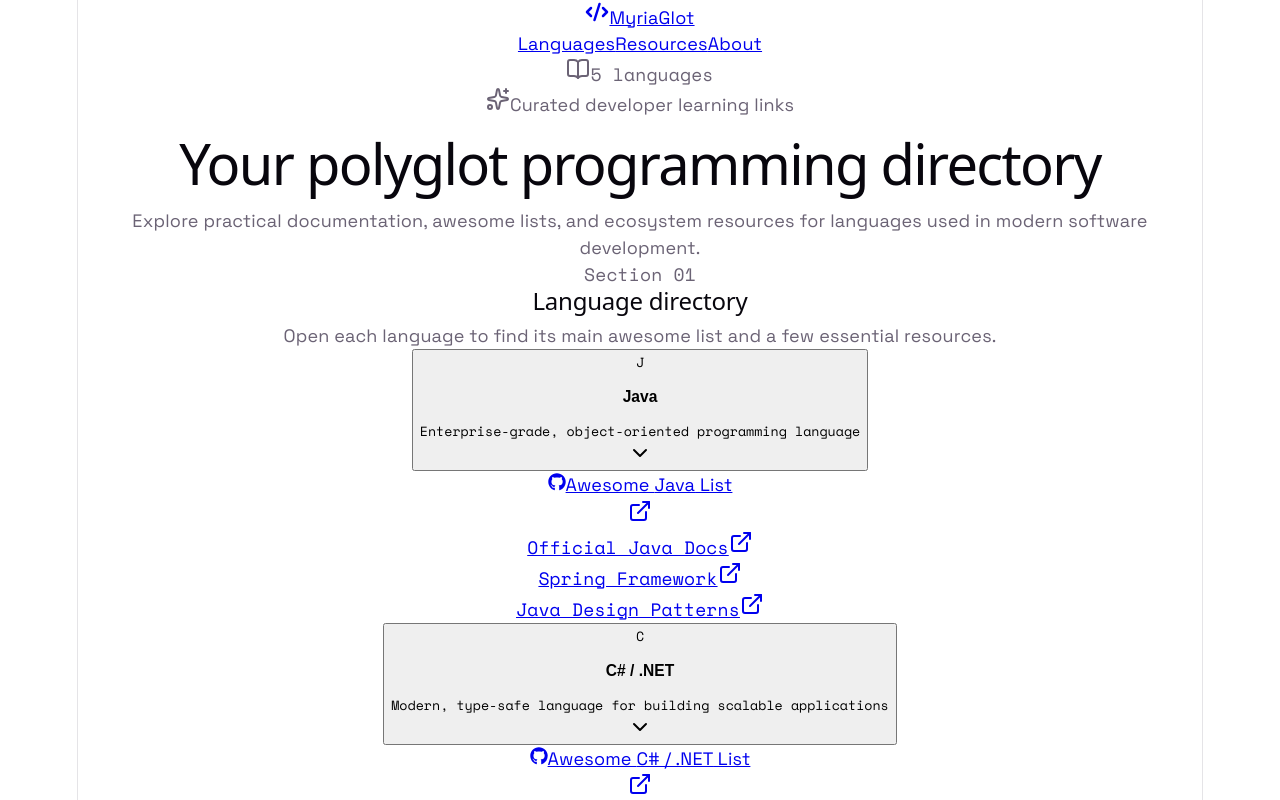
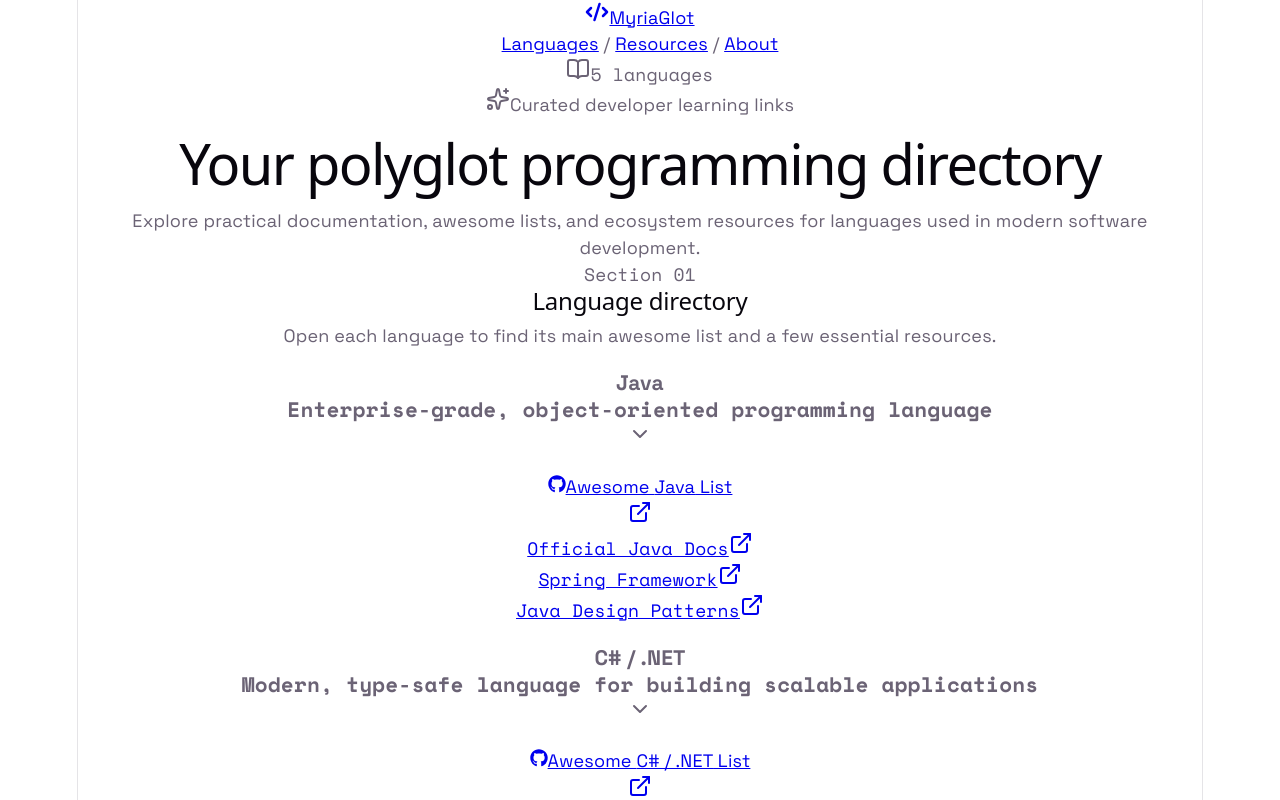
Before and after one commit to jpalala/myriaglot-app, a React (Vite) app: page / in a window 1280 px wide. Shown: the top 800 px of the page. Built offline with nearby package versions, Linux system fonts and the light colour scheme.

Commit message:
update package lock and remove unnecessary card thing

```diff
--- a/src/App.tsx
+++ b/src/App.tsx
@@ -25,10 +25,10 @@
                 <nav className="hidden md:flex items-center gap-6 text-sm text-slate-400">
                     <a href="#languages" className="hover:text-white transition-colors">
                         Languages
-                    </a>
+                    </a> &#47;{" "}
                     <a href="#resources" className="hover:text-white transition-colors">
                         Resources
-                    </a>
+                    </a> &#47;{" "}
                     <a href="#about" className="hover:text-white transition-colors">
                         About
                     </a>
--- a/src/components/language/LanguageCard.tsx
+++ b/src/components/language/LanguageCard.tsx
@@ -18,38 +18,39 @@
         <article
             className={`
         rounded-2xl border-2 transition-all duration-300
-        ${
-          isOpen
+        ${isOpen
                     ? `${lang.accent} ${lang.bgAccent}`
                     : 'border-slate-800/50 bg-slate-900/30 hover:border-slate-700 hover:bg-slate-900/50'
                 }
       `}
         >
             {/* Header */}
-      <button
+            <h3>
+                <div
                     onClick={onToggle}
-        className="w-full px-6 py-5 flex items-center justify-between group"
+                    className="
+        w-full
+        px-5 py-3
+        flex items-center justify-between
+        group
+        cursor-pointer
+        select-none
+        "
                 >
-        <div className="flex items-center gap-4">
+                    <div className="flex items-center gap-3">
                         <div
                             className={`
-              w-12 h-12 rounded-xl
+            w-10 h-10 rounded-xl
             bg-gradient-to-br ${lang.color}
             flex items-center justify-center shadow-lg
             `}
                         >
-            <span
-              className="text-white font-bold text-lg"
-              style={{ fontFamily: 'Space Mono, monospace' }}
-            >
-              {lang.name.charAt(0)}
-            </span>
                         </div>
 
                         <div className="text-left">
-            <h3 className="text-xl font-bold text-slate-100 group-hover:text-white transition-colors">
+                            <span className="text-lg font-bold text-slate-100 group-hover:text-white transition-colors">
                                 {lang.name}
-            </h3>
+                            </span>
 
                             <p
                                 className="text-sm text-slate-400 mt-0.5"
@@ -59,15 +60,15 @@
                             </p>
                         </div>
                     </div>
-
                     <ChevronDown
                         className={`
-            w-6 h-6 text-slate-400
+            w-5 h-5 text-slate-400
             transition-transform duration-300
             ${isOpen ? 'rotate-180' : ''}
         `}
                     />
-      </button>
+                </div>
+            </h3>
 
             {/* Expandable Content */}
             <div
```
Also changed, not shown: 1 other file (tests, documents, lock files or other folders). Lines whose indentation alone changed are shown as unchanged.
